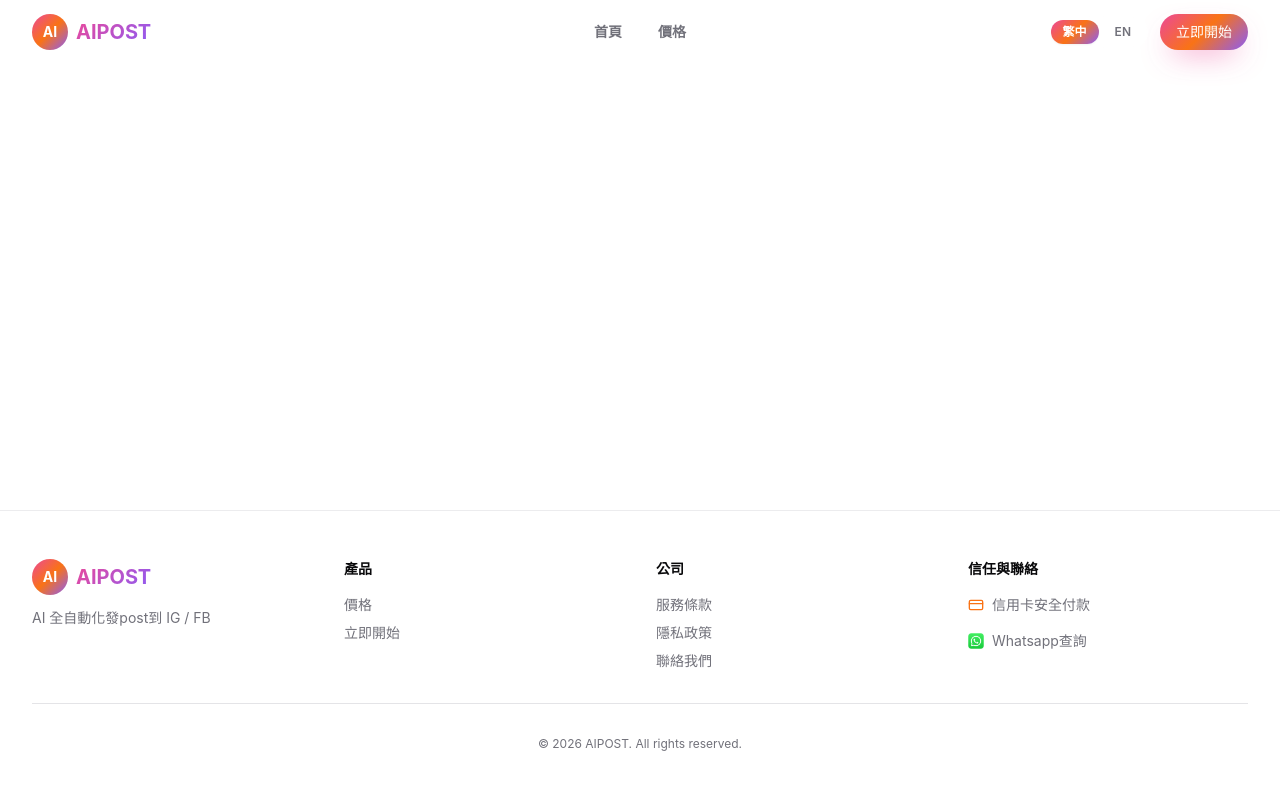
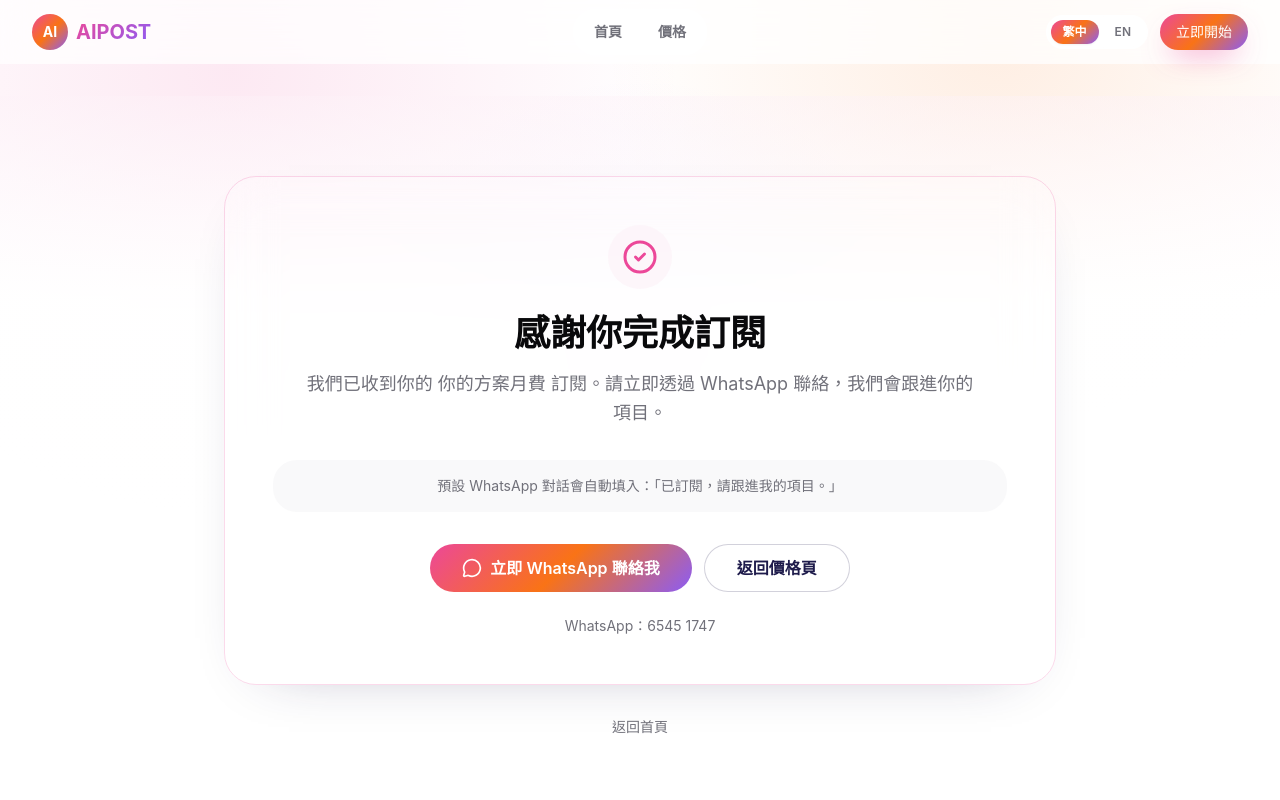
Before and after one commit to a70win-wq/aipost-website, a React (Vite) app: page /subscribe/success in a window 1280 px wide. Shown: the top 800 px of the page. Built offline with nearby package versions, Linux system fonts and the light colour scheme.

Commit message:
Improve Stripe return and success flow

```diff
--- a/api/create-checkout-session.js
+++ b/api/create-checkout-session.js
@@ -87,7 +87,7 @@ export default async function handler(request, response) {
     'automatic_tax[enabled]': 'false',
     allow_promotion_codes: 'false',
     'payment_method_types[0]': 'card',
-    success_url: `${baseUrl}/pricing?checkout=success&plan=${encodeURIComponent(planId)}&cycle=${cycle}`,
+    success_url: `${baseUrl}/subscribe/success?plan=${encodeURIComponent(planId)}&cycle=${cycle}`,
     cancel_url: `${baseUrl}/pricing?checkout=cancelled&plan=${encodeURIComponent(planId)}&cycle=${cycle}`,
     client_reference_id: `aipost_${planId}_${cycle}`,
     'metadata[app]': 'aipost',
--- a/src/App.tsx
+++ b/src/App.tsx
@@ -5,13 +5,14 @@ import { Navbar } from '@/components/Navbar';
 import { Footer } from '@/components/Footer';
 import { HomePage } from '@/pages/HomePage';
 import { PricingPage } from '@/pages/PricingPage';
+import { SubscribeSuccessPage } from '@/pages/SubscribeSuccessPage';
 import { TermsPage } from '@/pages/TermsPage';
 import { useLanguage } from '@/hooks/useLanguage';
 import { t } from '@/i18n';
 import type { Language } from '@/types';
 import './App.css';
 
-type SeoPage = 'home' | 'pricing' | 'terms';
+type SeoPage = 'home' | 'pricing' | 'terms' | 'subscribeSuccess';
 
 function setMeta(name: string, content: string, property = false) {
   const selector = property ? `meta[property="${name}"]` : `meta[name="${name}"]`;
@@ -34,6 +35,7 @@ function AppShell({ language, setLanguage }: { language: Language; setLanguage:
     const pageByPath: Record<string, SeoPage> = {
       '/': 'home',
       '/pricing': 'pricing',
+      '/subscribe/success': 'subscribeSuccess',
       '/terms': 'terms',
     };
     const seo = lang.global.seo[pageByPath[location.pathname] ?? 'home'];
@@ -53,6 +55,7 @@ function AppShell({ language, setLanguage }: { language: Language; setLanguage:
         <Routes>
           <Route path="/" element={<HomePage language={language} />} />
           <Route path="/pricing" element={<PricingPage language={language} />} />
+          <Route path="/subscribe/success" element={<SubscribeSuccessPage language={language} />} />
           <Route path="/terms" element={<TermsPage language={language} />} />
         </Routes>
       </div>
--- a/src/components/PricingCard.tsx
+++ b/src/components/PricingCard.tsx
@@ -1,4 +1,4 @@
-import { useState } from 'react';
+import { useEffect, useState } from 'react';
 import { Check, Star } from 'lucide-react';
 import { cn } from '@/lib/utils';
 import { GradientButton } from '@/components/GradientButton';
@@ -22,6 +22,25 @@ export function PricingCard({ plan, isAnnual, language, className }: PricingCard
   const features = language === 'zh' ? plan.featuresZh : plan.featuresEn;
   const target = language === 'zh' ? plan.targetZh : plan.targetEn;
   const tasks = language === 'zh' ? plan.tasksZh : plan.tasksEn;
+
+  useEffect(() => {
+    const resetCheckoutState = () => setIsCheckingOut(false);
+    const handleVisibilityChange = () => {
+      if (document.visibilityState === 'visible') {
+        resetCheckoutState();
+      }
+    };
+
+    window.addEventListener('pageshow', resetCheckoutState);
+    window.addEventListener('focus', resetCheckoutState);
+    document.addEventListener('visibilitychange', handleVisibilityChange);
+
+    return () => {
+      window.removeEventListener('pageshow', resetCheckoutState);
+      window.removeEventListener('focus', resetCheckoutState);
+      document.removeEventListener('visibilitychange', handleVisibilityChange);
+    };
+  }, []);
 
   const handleSubscribe = async () => {
     if (isCheckingOut) return;
--- a/src/config/payment.ts
+++ b/src/config/payment.ts
@@ -35,6 +35,7 @@ export const CHECKOUT_SESSION_ENDPOINT = '/api/create-checkout-session';
 export const CUSTOMER_PORTAL_LINK = '';
 
 const WHATSAPP_NUMBER = '85265451747';
+const POST_SUBSCRIPTION_MESSAGE = '已訂閱，請跟進我的項目。';
 
 const PLAN_LABELS: Record<string, string> = {
   starter: 'Starter',
@@ -50,6 +51,10 @@ export function getSubscriptionFallbackLink(planId: string, isAnnual: boolean):
   const cycle = isAnnual ? '年費' : '月費';
   const message = `你好，我想訂閱 AIPOST ${plan} ${cycle}方案。`;
   return `https://wa.me/${WHATSAPP_NUMBER}?text=${encodeURIComponent(message)}`;
+}
+
+export function getPostSubscriptionWhatsappLink(): string {
+  return `https://wa.me/${WHATSAPP_NUMBER}?text=${encodeURIComponent(POST_SUBSCRIPTION_MESSAGE)}`;
 }
 
 export async function createCheckoutSession(planId: string, isAnnual: boolean): Promise<string> {
--- a/src/i18n/en.ts
+++ b/src/i18n/en.ts
@@ -26,6 +26,10 @@ const en = {
       pricing: {
         title: 'Pricing | AIPOST Monthly Subscription Plans',
         description: 'Compare AIPOST Starter, Growth, and Pro plans. Choose a paid plan to start.',
+      },
+      subscribeSuccess: {
+        title: 'Thanks for subscribing | AIPOST',
+        description: 'AIPOST has received your subscription. Contact us on WhatsApp so we can follow up on your project.',
       },
       terms: {
         title: 'Terms of Service | AIPOST',
--- a/src/i18n/zh.ts
+++ b/src/i18n/zh.ts
@@ -47,6 +47,10 @@ const zh = {
       pricing: {
         title: '價格｜AIPOST 月費訂閱方案',
         description: '查看 AIPOST 入門、成長、專業 月費及年費方案。直接選方案開始使用。',
+      },
+      subscribeSuccess: {
+        title: '感謝訂閱｜AIPOST',
+        description: 'AIPOST 已收到你的訂閱。立即透過 WhatsApp 聯絡，以便跟進你的項目。',
       },
       terms: {
         title: '服務條款｜AIPOST',
--- /dev/null
+++ b/src/pages/SubscribeSuccessPage.tsx
@@ -0,0 +1,93 @@
+import { useMemo } from 'react';
+import { Link, useSearchParams } from 'react-router-dom';
+import { CheckCircle2, MessageCircle } from 'lucide-react';
+import { GradientButton } from '@/components/GradientButton';
+import { ScrollReveal } from '@/components/ScrollReveal';
+import { getPostSubscriptionWhatsappLink } from '@/config/payment';
+import type { Language } from '@/types';
+
+interface SubscribeSuccessPageProps {
+  language: Language;
+}
+
+const PLAN_NAMES: Record<string, { zh: string; en: string }> = {
+  starter: { zh: '入門', en: 'Starter' },
+  growth: { zh: '成長', en: 'Growth' },
+  pro: { zh: '專業', en: 'Pro' },
+};
+
+export function SubscribeSuccessPage({ language }: SubscribeSuccessPageProps) {
+  const [searchParams] = useSearchParams();
+  const planId = searchParams.get('plan') ?? '';
+  const cycle = searchParams.get('cycle') === 'annual' ? 'annual' : 'monthly';
+
+  const planName = useMemo(() => {
+    const plan = PLAN_NAMES[planId];
+    if (!plan) return language === 'zh' ? '你的方案' : 'your plan';
+    return language === 'zh' ? plan.zh : plan.en;
+  }, [language, planId]);
+
+  const cycleLabel = language === 'zh'
+    ? (cycle === 'annual' ? '年費' : '月費')
+    : (cycle === 'annual' ? 'annual' : 'monthly');
+
+  return (
+    <main className="page-shell pt-24 pb-16">
+      <section className="section-band py-20">
+        <div className="mx-auto max-w-4xl px-4 sm:px-6 lg:px-8">
+          <ScrollReveal>
+            <div className="overflow-hidden rounded-[2rem] border border-brand-pink/20 bg-white/92 p-8 shadow-soft-panel backdrop-blur-xl md:p-12">
+              <div className="mx-auto flex h-16 w-16 items-center justify-center rounded-full bg-brand-pink-light/70 text-brand-pink">
+                <CheckCircle2 className="h-9 w-9" />
+              </div>
+
+              <div className="mt-6 text-center">
+                <h1 className="text-3xl font-bold leading-tight text-foreground md:text-4xl">
+                  {language === 'zh' ? '感謝你完成訂閱' : 'Thanks for subscribing'}
+                </h1>
+                <p className="mx-auto mt-4 max-w-2xl text-lg leading-relaxed text-muted-foreground">
+                  {language === 'zh'
+                    ? `我們已收到你的 ${planName}${cycleLabel} 訂閱。請立即透過 WhatsApp 聯絡，我們會跟進你的項目。`
+                    : `We received your ${planName} ${cycleLabel} subscription. Please contact us on WhatsApp so we can follow up on your project.`}
+                </p>
+              </div>
+
+              <div className="mt-8 rounded-[1.5rem] bg-muted/50 px-5 py-4 text-center text-sm text-muted-foreground">
+                {language === 'zh'
+                  ? '預設 WhatsApp 對話會自動填入：「已訂閱，請跟進我的項目。」'
+                  : 'The WhatsApp message is prefilled with: "I have subscribed, please follow up on my project."'}
+              </div>
+
+              <div className="mt-8 flex flex-col items-center justify-center gap-3 sm:flex-row">
+                <a
+                  href={getPostSubscriptionWhatsappLink()}
+                  target="_blank"
+                  rel="noopener noreferrer"
+                  className="inline-flex h-12 w-full items-center justify-center gap-2 rounded-full bg-brand-gradient px-8 text-base font-semibold text-white shadow-soft-panel sm:w-auto"
+                >
+                  <MessageCircle className="h-5 w-5" />
+                  {language === 'zh' ? '立即 WhatsApp 聯絡我' : 'Contact me on WhatsApp'}
+                </a>
+                <GradientButton variant="outline-black" size="lg" to="/pricing" className="w-full sm:w-auto">
+                  {language === 'zh' ? '返回價格頁' : 'Back to Pricing'}
+                </GradientButton>
+              </div>
+
+              <div className="mt-6 text-center text-sm text-muted-foreground">
+                {language === 'zh' ? 'WhatsApp：6545 1747' : 'WhatsApp: 6545 1747'}
+              </div>
+            </div>
+          </ScrollReveal>
+
+          <ScrollReveal delay={120}>
+            <div className="mt-8 text-center text-sm text-muted-foreground">
+              <Link to="/" className="transition-colors hover:text-brand-pink">
+                {language === 'zh' ? '返回首頁' : 'Return home'}
+              </Link>
+            </div>
+          </ScrollReveal>
+        </div>
+      </section>
+    </main>
+  );
+}
```
